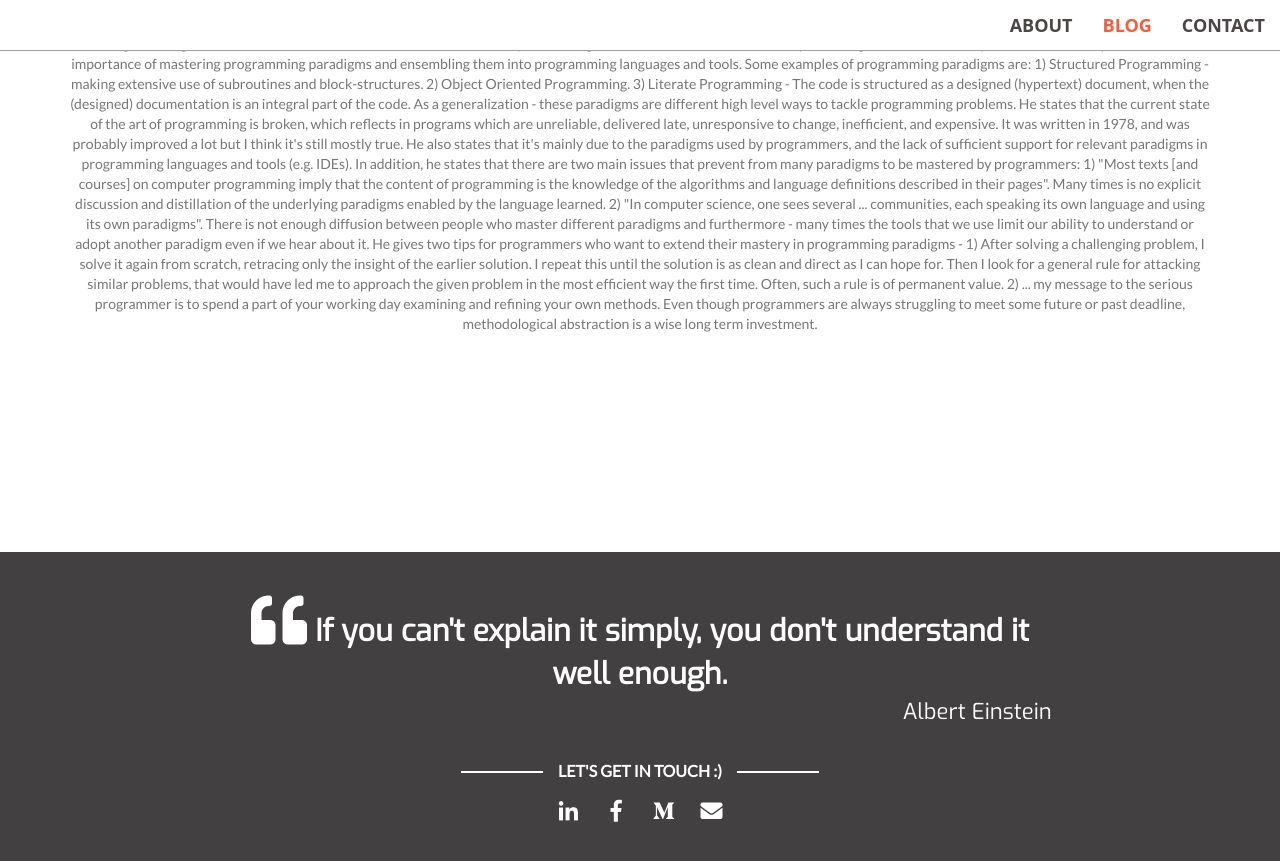
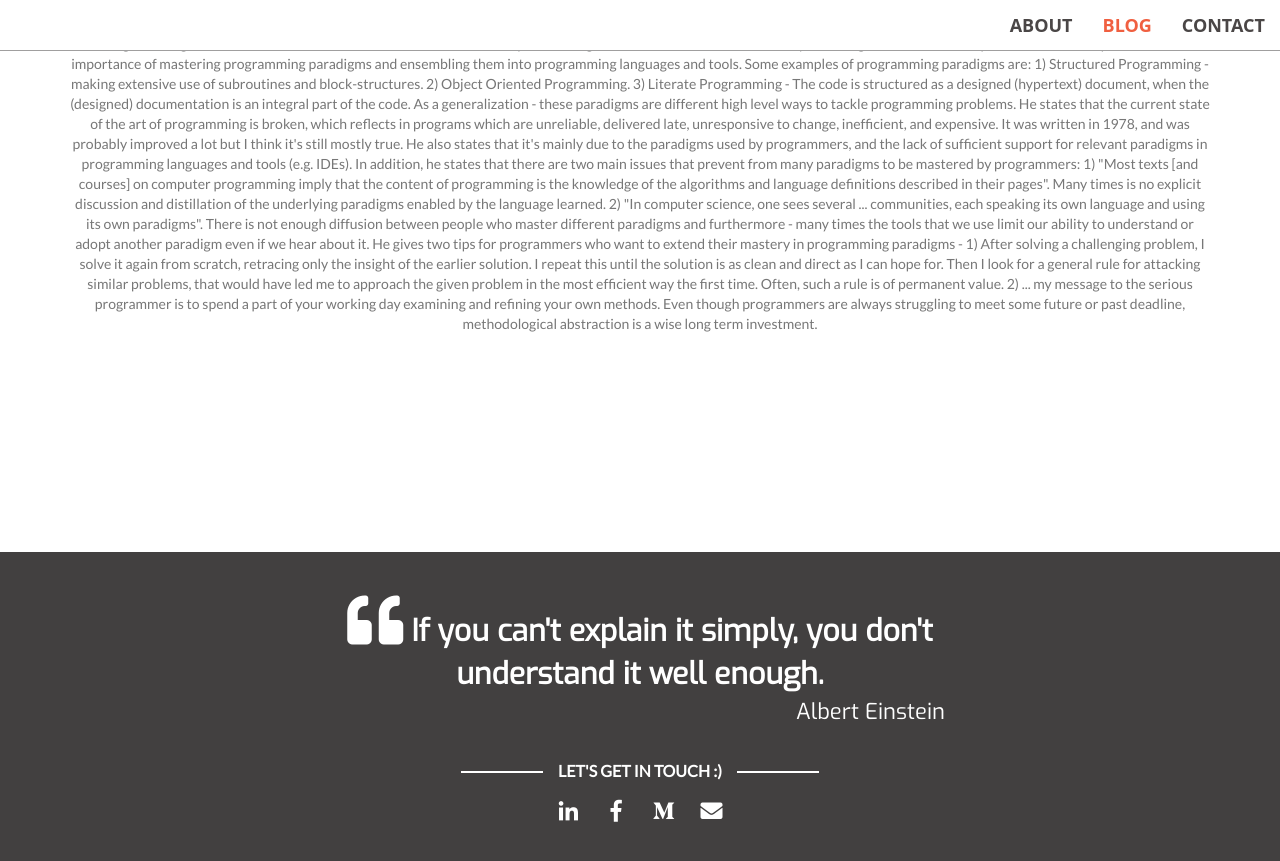
Before and after one commit to idan-bassuk/idan-bassuk.github.io, a Jekyll site: the page built from index.html, in a window 1280 px wide and 900 px high, scrolled down 1788 px. Shown: the top 861 px of the window. Built offline with Jekyll 4.4.1, drawn with Linux system fonts in a browser that asks for light colours.

Commit message:
Update contact.html

```diff
--- a/_includes/contact.html
+++ b/_includes/contact.html
@@ -1,6 +1,6 @@
 <footer class="container bg-dark">
     <div class="row">
-            <div class="col-lg-8 col-lg-offset-2 text-center quote">
+            <div class="col-lg-6 col-lg-offset-3 col-md-8 col-md-offset-2 text-center quote">
                 <i class="fas fa-quote-left"></i>
                 <span>{{ site.quote }}</span>
                 <br>
@@ -9,7 +9,7 @@
         </div>
     <br>
     <div class="row">
-            <div class="col-lg-8 col-lg-offset-2 text-center">
+            <div class="col-lg-6 col-lg-offset-3 col-md-8 col-md-offset-2 text-center">
                 <h3 class="fancy"><span>Let's Get In Touch :)</span></h3>
                {% include social.html  %}
             </div>
```
